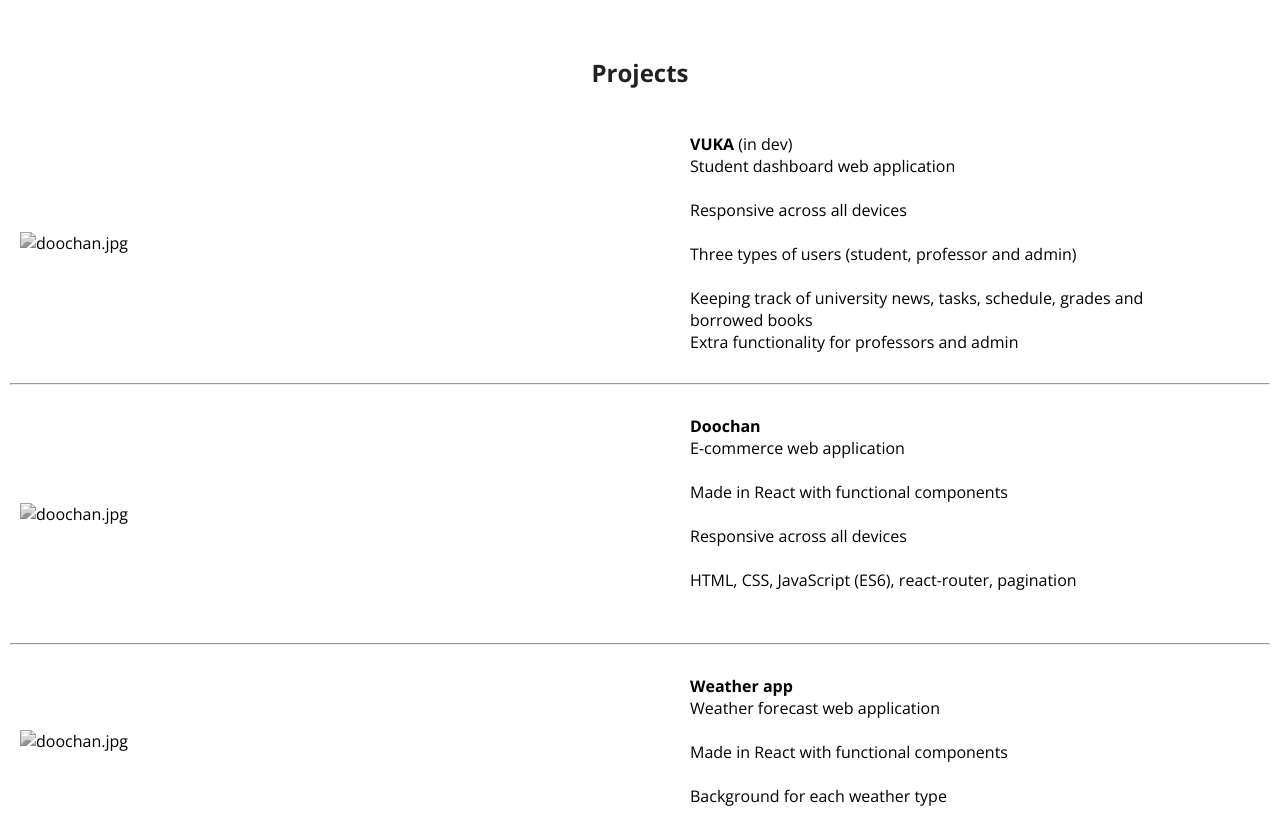
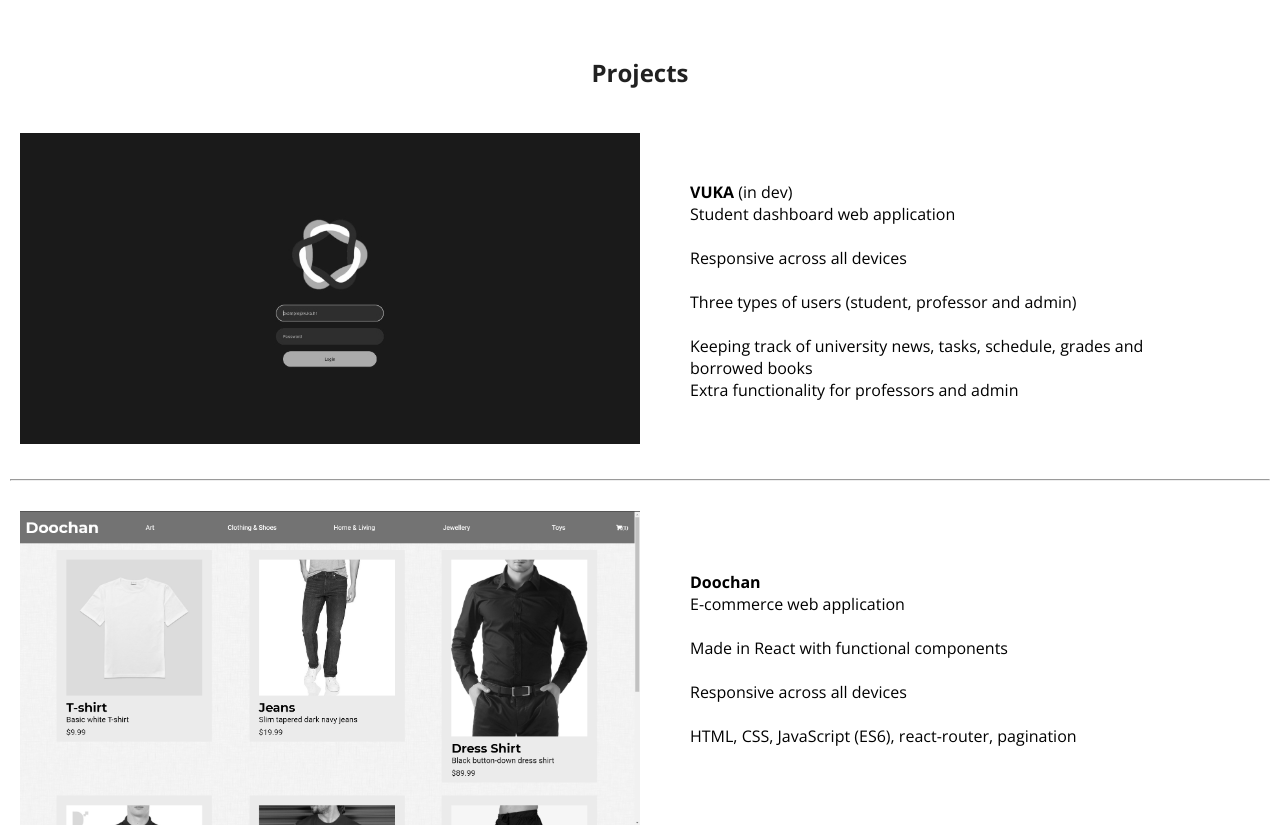
Before and after one commit to dhunjadi/portfolio, a plain HTML site: page index.html in a window 1280 px wide. Shown: the part 1640-2473 px from the top of the page. Drawn offline with nearby package versions, Linux system fonts and the light colour scheme; the site is published under a folder, as on GitHub Pages, so addresses that start at the root find nothing.

Commit message:
minor fix

```diff
--- a/index.html
+++ b/index.html
@@ -123,7 +123,7 @@
         <div class="portfolio-container">
           <div class="project-container">
             <div class="img-container">
-              <img src="/images/vuka.jpg" alt="doochan.jpg" />
+              <img src="images/vuka.jpg" alt="vuka.jpg" />
             </div>
             <div class="project-text-container">
               <ul>
@@ -145,7 +145,7 @@
           <hr />
           <div class="project-container">
             <div class="img-container">
-              <img src="/images/doochan.png" alt="doochan.jpg" />
+              <img src="images/doochan.png" alt="doochan.jpg" />
             </div>
             <div class="project-text-container">
               <ul>
@@ -164,7 +164,7 @@
           <hr />
           <div class="project-container">
             <div class="img-container">
-              <img src="/images/weather.jpg" alt="doochan.jpg" />
+              <img src="images/weather.jpg" alt="weather.jpg" />
             </div>
             <div class="project-text-container">
               <ul>
```
